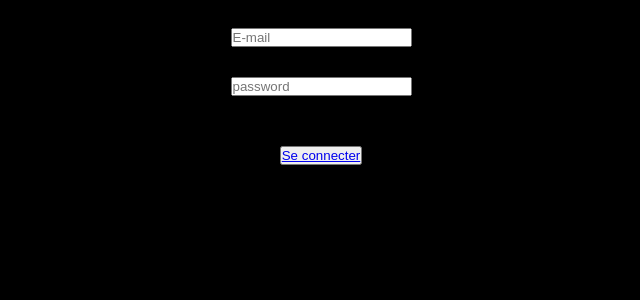
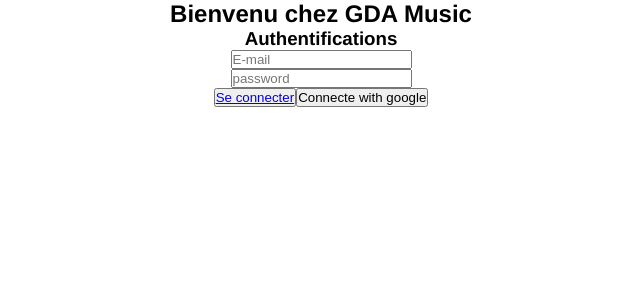
Before and after one commit to Dieumerci-M2/GDA-Spotify-API, a React (Vite) app: page / in a window 1280 px wide. Shown: the top 300 px of the page, without its empty margins (79-719 px from the left). Built offline with nearby package versions, Linux system fonts and the light colour scheme.

Commit message:
feat: dd

```diff
--- a/src/App.jsx
+++ b/src/App.jsx
@@ -1,6 +1,7 @@
 import Principal from './screens/Principal'
 import {BrowserRouter as Router} from 'react-router-dom'
 import Road from './routes/Routes'
+import './styles/app.css'
 
 function App() {
 
--- a/src/components/Autenthification.jsx
+++ b/src/components/Autenthification.jsx
@@ -15,6 +15,7 @@ const Autenthification = () => {
     <section className="contain">
       <div className="contenus">
         <h1>Bienvenu chez GDA Music</h1>
+        <h3>Authentifications</h3>
         <div className="autenth">
           <div>
             <input type="mail" placeholder="E-mail" />
@@ -31,6 +32,7 @@ const Autenthification = () => {
                 Se connecter
               </a>
           </button>
+          <button>Connecte with google</button>
         </div>
       </div>
     </section>
--- a/src/index.css
+++ b/src/index.css
@@ -1,15 +1,16 @@
 .root{
   margin: 0;
   padding: 0;
-  box-sizing: border-box;
 }
 body,
 html {
   font-family: Montserrat, Helvetica, sans-serif;
-  background-color: black;
 }
 
 .App, .root {
   height: 100vh;
   width : 100vh;
+  display: flex;
+  justify-content: center;
+  text-align: center;
 }
--- /dev/null
+++ b/src/styles/app.css
@@ -0,0 +1,8 @@
+.App{
+    /* display: flex;
+    justify-content: center;
+    align-items: center;
+    background-color: white;
+    text-align: center;
+    text-align: center; */
+}
--- a/src/styles/autenthification.css
+++ b/src/styles/autenthification.css
@@ -1,18 +1,54 @@
- .contain{
-    text-align: center !important;
+ /* .contain{
+   display: flex;
+   justify-content: center;
+   align-items: center;
+   background-color: white;
+   margin: auto;
+   margin-left: 55rem;
+   max-width: 500px;
+   min-width: 500px;
+   max-height: 600px;
+   min-height: 600px;
  }
- .contenus{
-    margin: auto;
- }
- .contenus h1{
-    width: 400px;
+ .contenus {
+   display: flex;
+   flex-direction: column;
+   justify-content: center;
+   gap: 20px;
  }
  .autenth{
     display: flex;
     flex-direction: column;
     justify-content: flex-start;
     gap: 30px;
+    margin-top: 30px;
  }
  .connecte{
-    margin-top: 50px;
+   display: flex;
+   flex-direction: column;
+   margin-top: 20px;
+   gap: 20px;
  }
+ h3{
+   margin-top: 50px;
+ }
+ input{
+   width: 400px;
+   height: 40px;
+   border-radius: 10px;
+   padding-left: 20px;
+   border: 1px solid rgba(0, 0, 0, 0.327)
+ }
+.connecte{
+   text-align: center;
+}
+button{
+   height: 40px;
+   border: 1px solid rgba(0, 0, 0, 0.327);
+   font-size: 20px;
+   cursor: pointer;
+}
+.connecte button:nth-child(1) a{
+   text-decoration: none;
+   color: black;
+} */
--- a/src/styles/principal.css
+++ b/src/styles/principal.css
@@ -1,5 +1,6 @@
 
 .containe{
+    background-color: black;
     height: 100vh;
     width: 100vw;
     display: grid;
```
